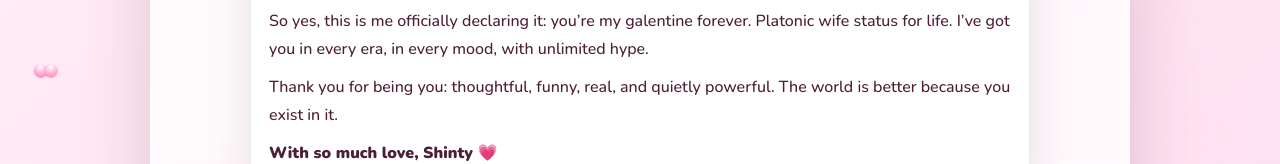
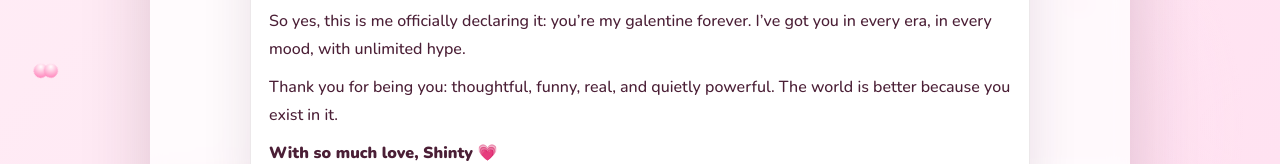
Before and after one commit to techgirlme/new, a plain HTML site: page index.html in a window 1280 px wide. Both pictures are taken after a click on the button "Yes 💗". Shown: the part 636-800 px from the top of the page. Drawn offline with nearby package versions, Linux system fonts and the light colour scheme.

Commit message:
Update index.html

```diff
--- a/index.html
+++ b/index.html
@@ -304,7 +304,7 @@
               You’re the one who turns ordinary days into safe, warm memories, and I’m genuinely grateful for you.
             </p>
             <p>
-              So yes, this is me officially declaring it: you’re my galentine forever. Platonic wife status for life.
+              So yes, this is me officially declaring it: you’re my galentine forever.
               I’ve got you in every era, in every mood, with unlimited hype.
             </p>
             <p>
```
